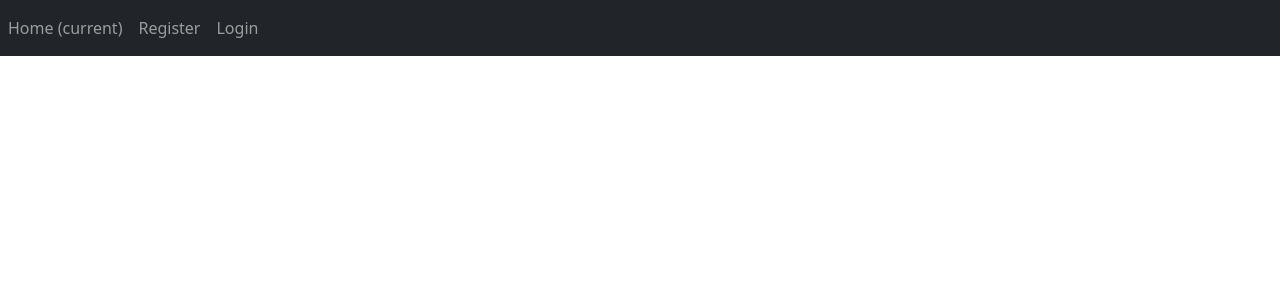
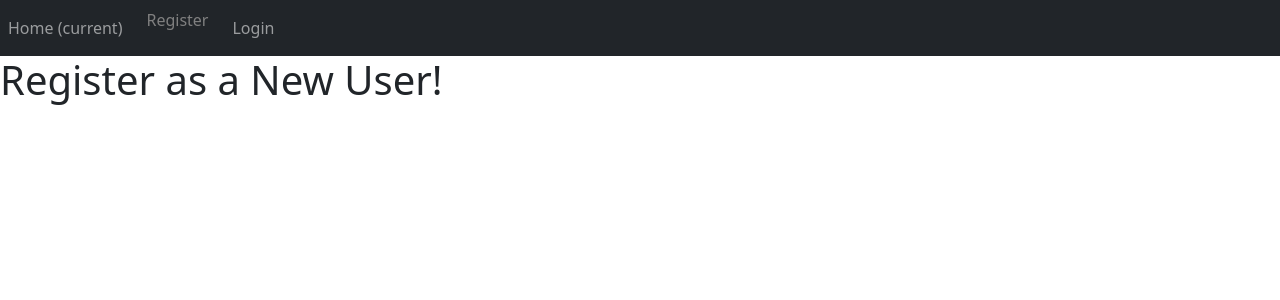
Before and after one commit to mullinsand/lunch-and-learn-FE, a React (Create React App) app: page /register in a window 1280 px wide. Shown: the top 300 px of the page. Built offline with nearby package versions, Linux system fonts and the light colour scheme.

Commit message:
Register component set up and link works in navbar

```diff
--- a/src/App/App.js
+++ b/src/App/App.js
@@ -2,6 +2,7 @@ import './App.css';
 import React, { useState } from 'react';
 import Navbar from "../Navigation/Navbar.js";
 import BaseForm from '../BaseForm/BaseForm';
+import Register from '../Register/Register';
 import CountryLearning from '../CountryLearning/CountryLearning';
 import { Routes, Route } from 'react-router-dom';
 
@@ -14,6 +15,7 @@ function App() {
         <Navbar />
         <Routes>
           <Route path="country/:countryName" element={<CountryLearning />} />
+          <Route path="/register" element={<Register />} />
           <Route path="/" element={<BaseForm />} />
           {/* <Route path="*" element={<BaseForm/>} /> */}
         </Routes>
--- a/src/Navigation/Navbar.js
+++ b/src/Navigation/Navbar.js
@@ -1,5 +1,12 @@
 import "bootstrap/dist/css/bootstrap.min.css";
 import React from "react";
+import { Link } from 'react-router-dom';
+
+const linkStyle = {
+  margin: "1rem",
+  textDecoration: "none",
+  color: 'grey'
+};
 
 const Navbar = () => {
   return (
@@ -25,9 +32,9 @@ const Navbar = () => {
             </a>
           </li>
           <li className="nav-item">
-            <a className="nav-link" href="#">
-              Register
-            </a>
+            <Link style={linkStyle} to={`/register`}>
+                Register
+            </Link>
           </li>
           <li className="nav-item">
             <a className="nav-link" href="#">
--- /dev/null
+++ b/src/Register/Register.js
@@ -0,0 +1,17 @@
+import './Register.css';
+import React, { useState } from 'react';
+
+
+function Register() {
+
+  return (
+      <main>
+        <h1>
+          Register as a New User!
+        </h1>
+
+      </main>
+  );
+}
+
+export default Register;
```
Also changed, not shown: src/Register/Register.css (added).
